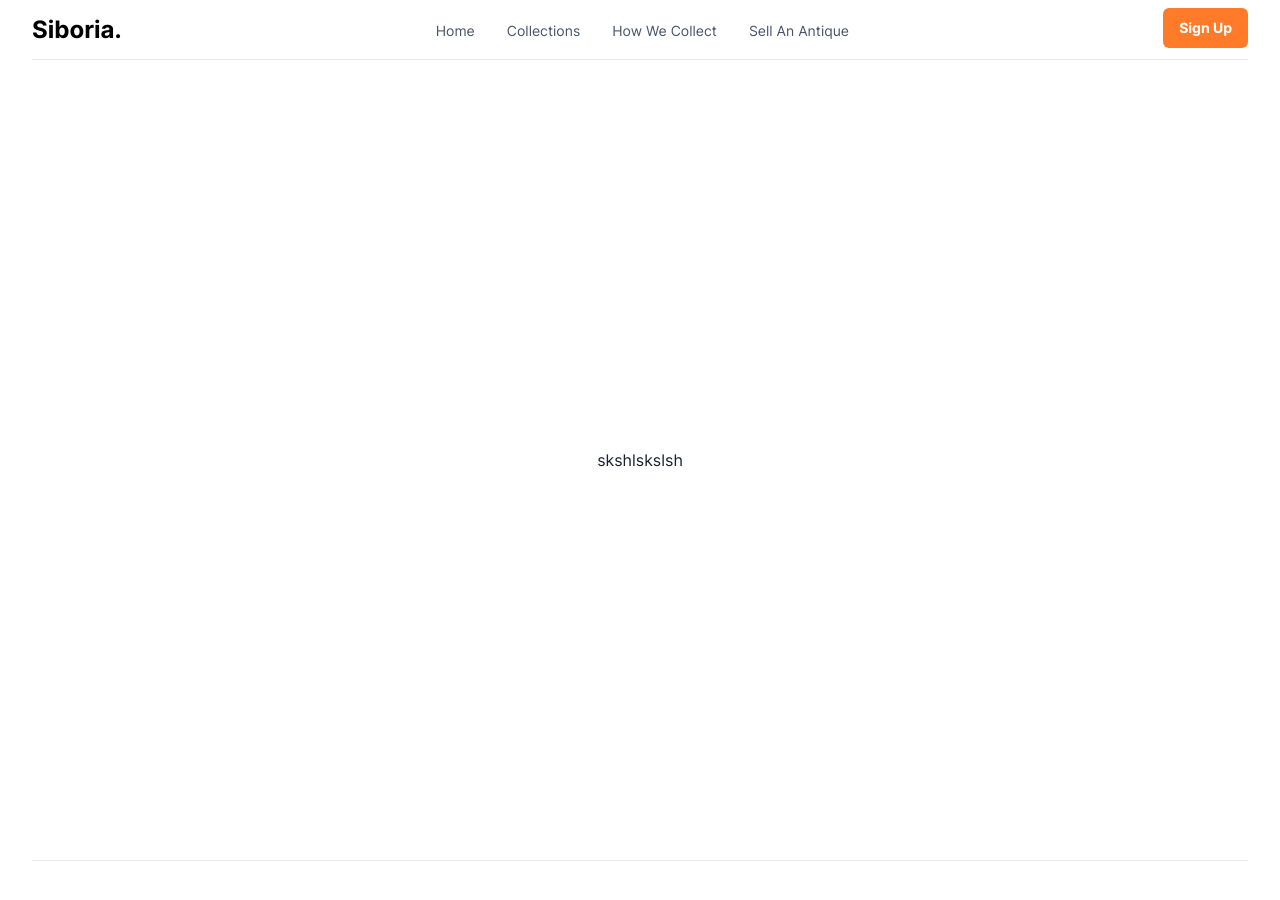
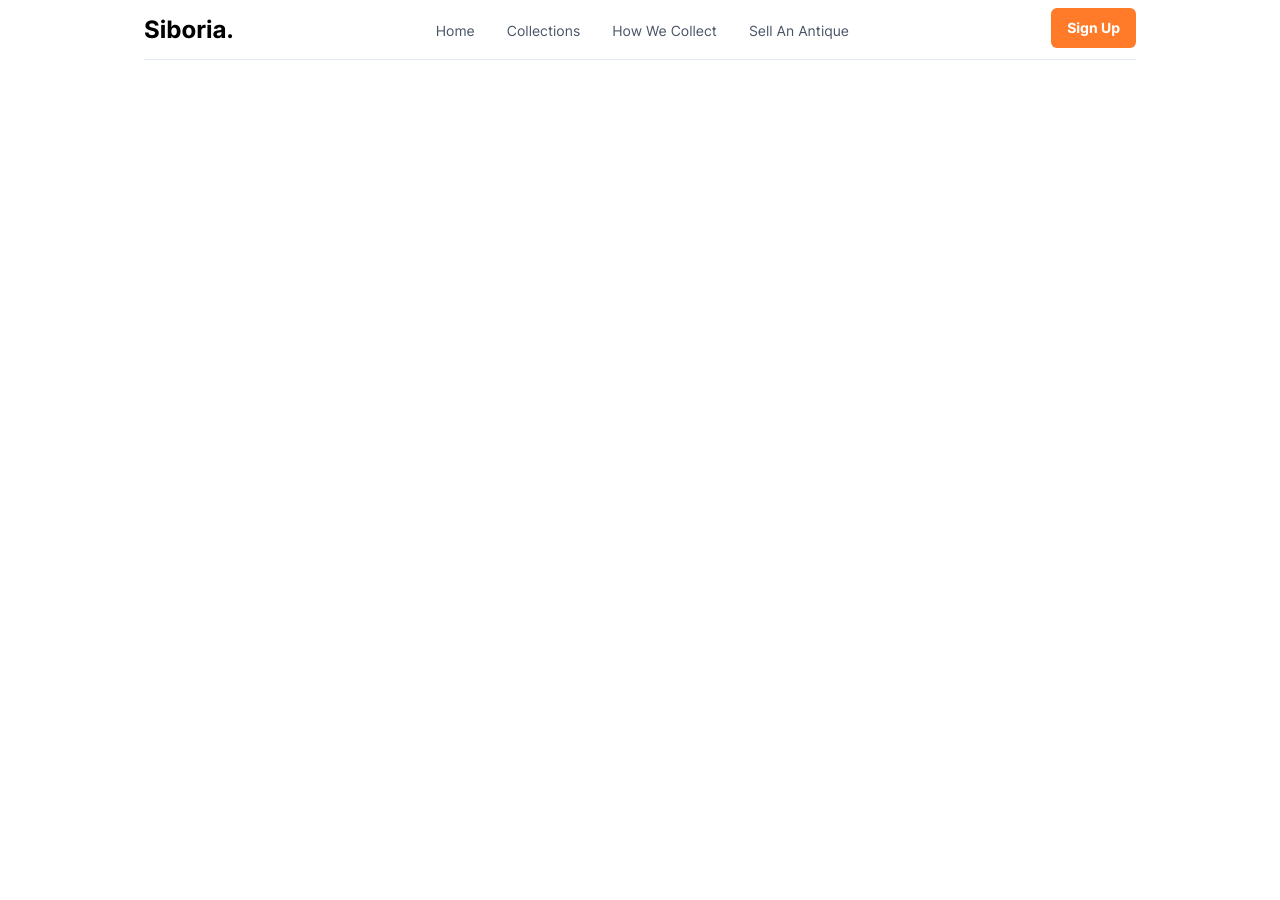
Before and after one commit to Salaheddin12/Siboria-frontend, a Next.js app: page / in a window 1280 px wide. Shown: the top 900 px of the page. After the commit the page ends 800 px from the top, so only its background shows below. Built offline with nearby package versions, Linux system fonts and the light colour scheme.

Commit message:
feat: add main layout

```diff
--- /dev/null
+++ b/components/Layout/main.tsx
@@ -0,0 +1,37 @@
+import Head from "next/head";
+import React from "react";
+import NavBar from "../Navbar";
+import styles from "../../styles/Home.module.css";
+import { Box, Container } from "@chakra-ui/react";
+
+declare interface AppProps {
+  children: React.ReactNode;
+}
+const Main = (AppProps: AppProps) => {
+  return (
+    <Box as="main" pb={8}>
+      <Head>
+        <meta name="viewport" content="width=device-width, initial-scale=1" />
+        <meta name="description" content="Siboria website" />
+        <meta name="author" content="Ait Balkacm Salah Eddine" />
+        <meta name="author" content="Ab-Salah" />
+        <link rel="apple-touch-icon" href="apple-touch-icon.png" />
+        <link rel="shortcut icon" href="/favicon.ico" type="image/x-icon" />
+        <meta name="twitter:card" content="summary_large_image" />
+        <meta name="twitter:site" content="@SalahEddine12_" />
+        <meta name="twitter:creator" content="@SalahEddine12_" />
+        <meta name="twitter:image" content="/card.png" />
+        <meta property="og:site_name" content="Siboria Homepage" />
+        <meta property="og:type" content="website" />
+        <meta property="og:image" content="/card.png" />
+        <title>Salah Eddin Ait Belkacm - Homepage</title>
+      </Head>
+      <Container maxW="container.lg">
+        <NavBar />
+        {AppProps.children}
+      </Container>
+    </Box>
+  );
+};
+
+export default Main;
--- a/pages/_app.tsx
+++ b/pages/_app.tsx
@@ -2,13 +2,16 @@ import "../styles/globals.css";
 import type { AppProps } from "next/app";
 import { ChakraProvider } from "@chakra-ui/react";
 import theme from "../lib/theme";
+import Layout from "../components/Layout/main";
 import Fonts from "../components/commun/fonts";
 
 function MyApp({ Component, pageProps }: AppProps) {
   return (
     <ChakraProvider theme={theme}>
       <Fonts />
-      <Component {...pageProps} />
+      <Layout>
+        <Component {...pageProps} />
+      </Layout>
     </ChakraProvider>
   );
 }
--- a/pages/index.tsx
+++ b/pages/index.tsx
@@ -1,22 +1,7 @@
 import type { NextPage } from "next";
-import Head from "next/head";
 import styles from "../styles/Home.module.css";
-import Navbar from "../components/Navbar";
 const Home: NextPage = () => {
-  return (
-    <div className={styles.container}>
-      <Head>
-        <title>Create Next App</title>
-        <meta name="description" content="Generated by create next app" />
-        <link rel="icon" href="/favicon.ico" />
-      </Head>
-      <Navbar />
-      <main className={styles.main}>
-        <h1>skshlskslsh</h1>
-      </main>
-      <footer className={styles.footer}></footer>
-    </div>
-  );
+  return <div className={styles.container}></div>;
 };
 
 export default Home;
--- a/styles/Home.module.css
+++ b/styles/Home.module.css
@@ -1,15 +1,5 @@
 .container {
   padding: 0 2rem;
-}
-
-.main {
-  min-height: 100vh;
-  padding: 4rem 0;
-  flex: 1;
-  display: flex;
-  flex-direction: column;
-  justify-content: center;
-  align-items: center;
 }
 
 .footer {
```
